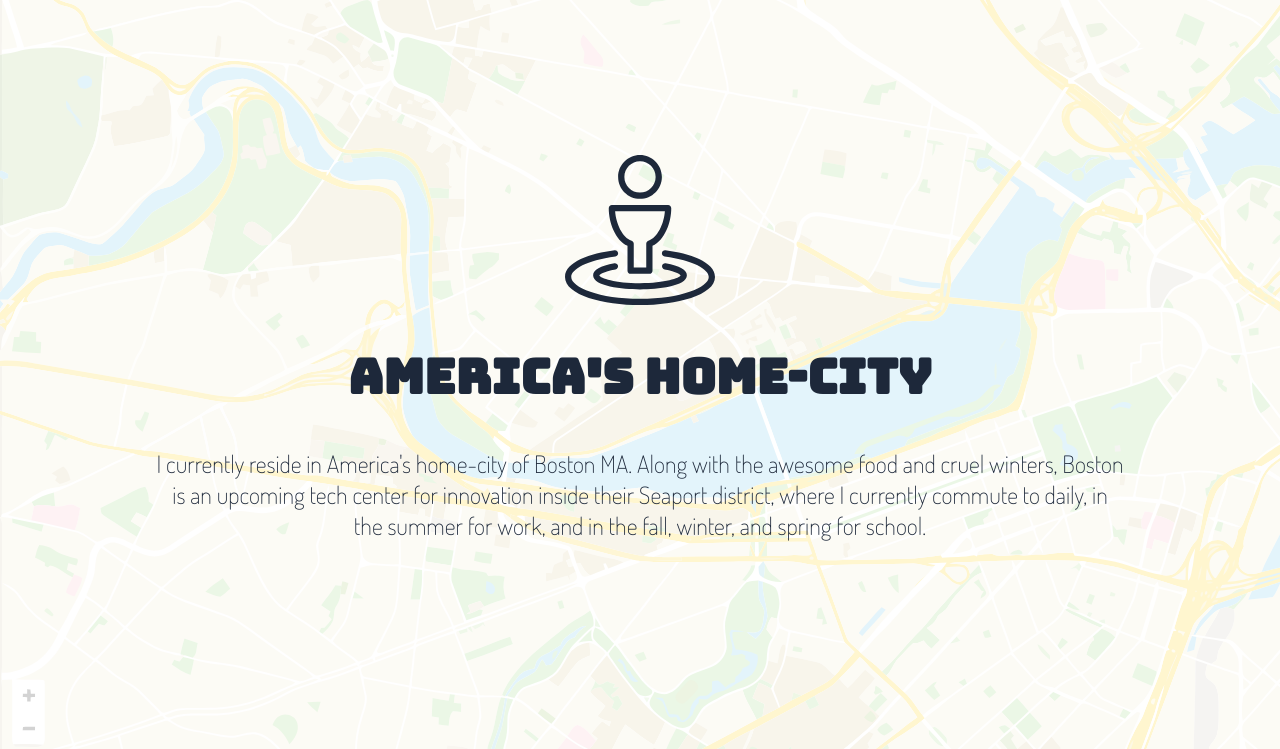
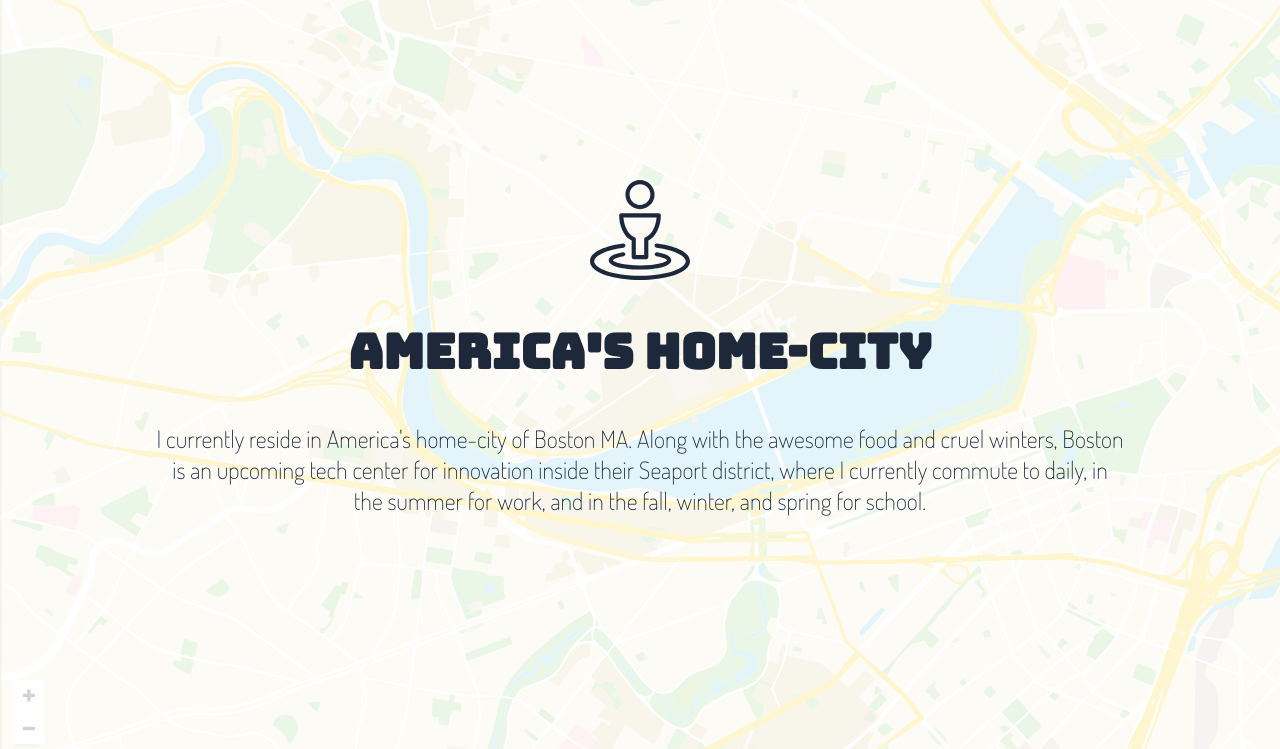
Before and after one commit to sgehly/New-Website, a website: page views/landing.html in a window 1280 px wide. Shown: the part 875-1624 px from the top of the page. Drawn offline with nearby package versions, Linux system fonts and the light colour scheme; files that its build step writes are made by us from their sources; no server answers.

Commit message:
Feline logo & smaller svgs

```diff
--- a/assets/prod.scss
+++ b/assets/prod.scss
@@ -140,12 +140,12 @@ p{
 			max-width:968px;
 		}
 		svg{
-			width: 150px;
-			height:150px;
+			width: 100px;
+			height:100px;
 			padding-bottom:40px;
 			transition:.25s all;
-			margin-left:20px;
-			margin-right:20px;
+			margin-left:10px;
+			margin-right:10px;
 			&.white{
 				fill: white;
 			}
--- a/views/landing.html
+++ b/views/landing.html
@@ -62,6 +62,9 @@
 			</svg>
 			<svg viewBox="4 0 250 250" class="logo">
 				<use xlink:href="/img/brand/clanyon.svg#logo"></use>
+			</svg>
+			<svg viewBox="0 0 880 880">
+				<use xlink:href="/img/brand/feline.svg#logo"></use>
 			</svg>
 			<svg viewBox="-30 160 600 250" class="logo">
 				<use xlink:href="/img/brand/the_chunk.svg#logo"></use>
```
Also changed, not shown: public/css/prod.css.
